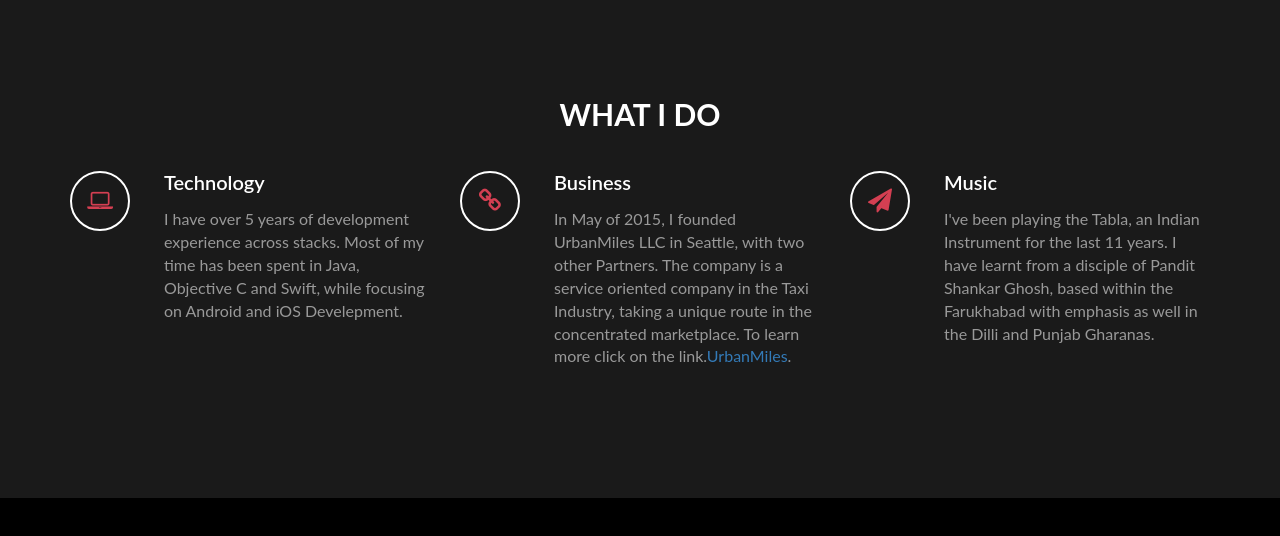
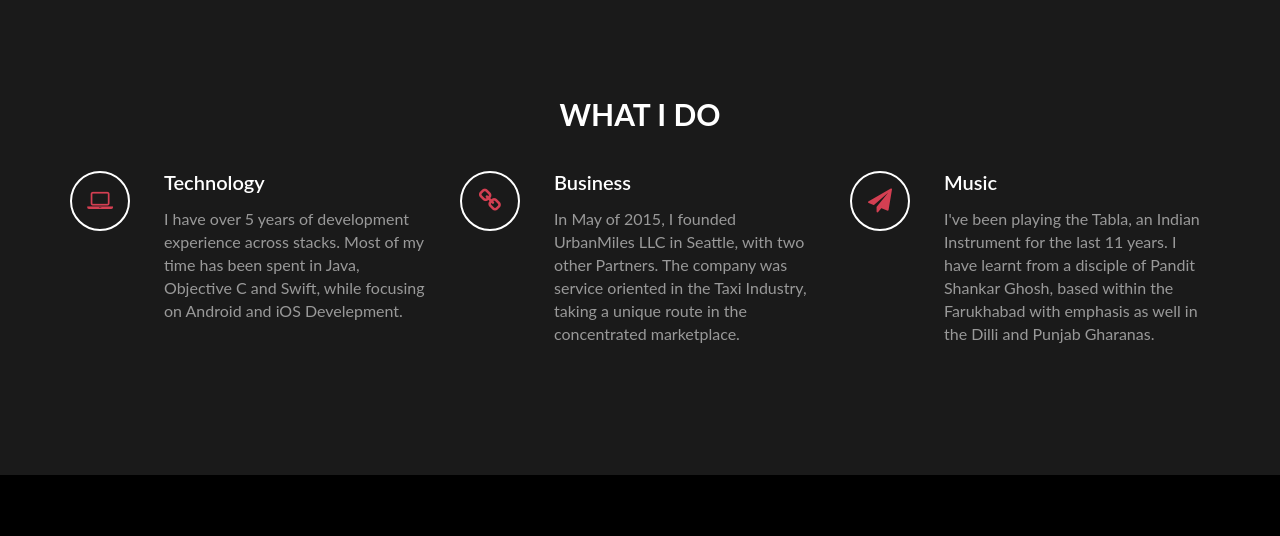
Before and after one commit to vkrishnan23/personalsite, a plain HTML site: page index.html in a window 1280 px wide. Shown: the part 664-1200 px from the top of the page. Drawn offline with Linux system fonts and the light colour scheme.

Commit message:
Update index.html

```diff
--- a/index.html
+++ b/index.html
@@ -80,7 +80,7 @@
 							</div>
 							<div class="media-body">
 								<h3 class="media-heading">Business</h3>
-								<p>In May of 2015, I founded UrbanMiles LLC in Seattle, with two other Partners. The company is a service oriented company in the Taxi Industry, taking a unique route in the concentrated marketplace. To learn more click on the link.<a rel="nofollow" href="http://beta.urbanmiles.co">UrbanMiles</a>. </p>
+								<p>In May of 2015, I founded UrbanMiles LLC in Seattle, with two other Partners. The company was service oriented in the Taxi Industry, taking a unique route in the concentrated marketplace.</p>
 							</div>
 						</div>
 					</div>
```
